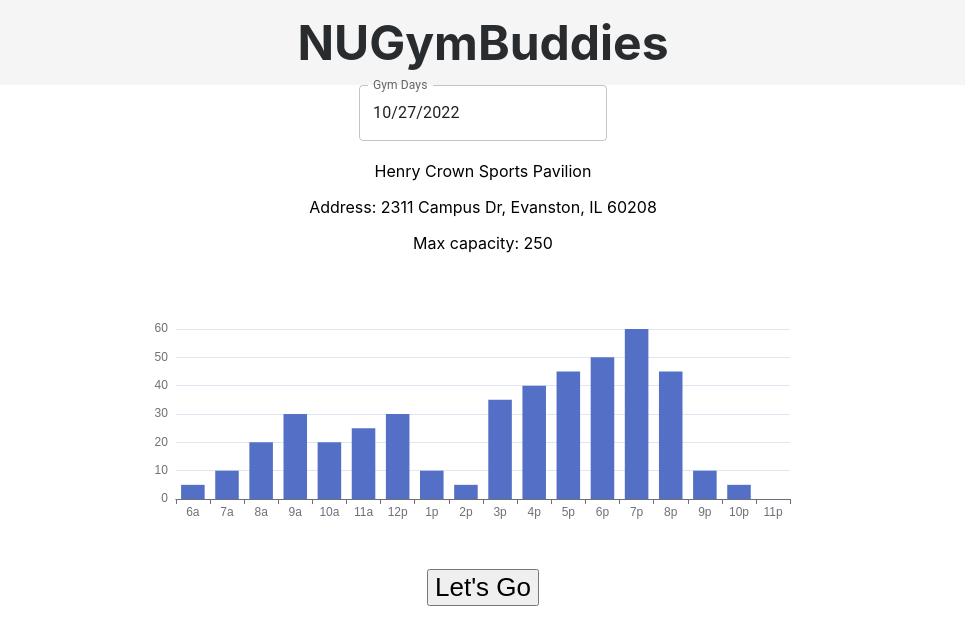
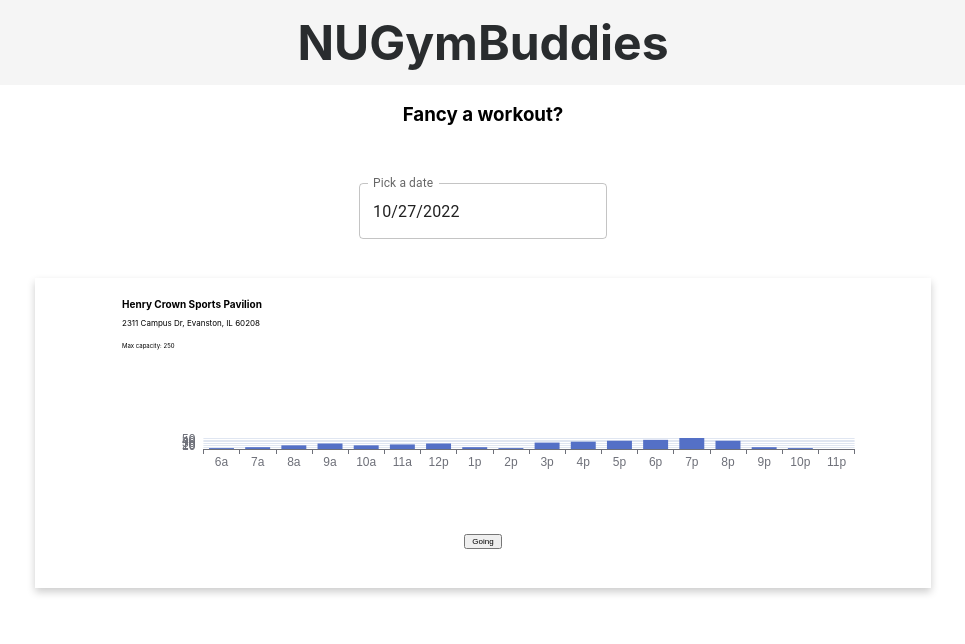
Before and after one commit to 397-f22/NUGymBuddies, a React (Vite) app: page / in a window 1280 px wide. Shown: the top 644 px of the page, without its empty margins (157-1122 px from the left). Built offline with nearby package versions, Linux system fonts and the light colour scheme.

Commit message:
styled the gym card

```diff
--- a/src/App.css
+++ b/src/App.css
@@ -49,3 +49,7 @@ button {
   align-items: center;
 
 }
+
+.date-picker {
+  padding: 3%;
+}
--- a/src/App.jsx
+++ b/src/App.jsx
@@ -35,7 +35,12 @@ const App = () => {
     <div className="App">
       <div className="App-nav">
         <NavBar />
+        <div className="text">
+          <h3>Fancy a workout?</h3>
+        </div>
+        <div className="date-picker">
         <Datepicker/>
+        </div>
         <div className='card-container'>
         <GymCard name={gyms.name} location={gyms.location} popular_times={gyms.popular_times} max_cap={gyms.max_cap}/>
 
--- a/src/components/Chart.jsx
+++ b/src/components/Chart.jsx
@@ -11,22 +11,26 @@ const Chart = ()=>{
 
 
     const option = {
+
         xAxis: {
           type: 'category',
           data: x_data
         },
         yAxis: {
-          type: 'value'
+          type: 'value',
         },
         series: [
           {
             data: y_data,
-            type: 'bar'
+            type: 'bar',
           }
-        ]
+        ],
       };
 
-      return <ReactECharts option={option} />;
+      return <ReactECharts option={option} style={{
+        height: '11.9vh',
+        width: '100%',
+        padding: "3%",}}/>;
 
 
 }
--- a/src/components/Datepicker.jsx
+++ b/src/components/Datepicker.jsx
@@ -11,7 +11,7 @@ export default function ResponsiveDatePickers() {
   return (
     <LocalizationProvider dateAdapter={AdapterDayjs}>
       <MobileDatePicker
-        label="Gym Days"
+        label="Pick a date"
         value={value}
         onChange={(newValue) => {
           setValue(newValue);
--- a/src/components/GymCard.css
+++ b/src/components/GymCard.css
@@ -1,8 +1,24 @@
 .chart-wrapper{
-    width:30%;
-    height:auto
+    height: 110%;
 }
 
 .card-wrapper{
-    width:60vw
+    width:60vw;
+    /* Add shadows to create the "card" effect */
+    box-shadow: 0 4px 8px 0 rgba(0,0,0,0.2);
+    transition: 0.3s;
+    padding-left: 5%;
+    padding-right: 5%;
 }
+
+.card-info {
+    display: flex;
+    flex-direction: column;
+    align-items: flex-start;
+    padding-left: 3%;
+    padding-right: 3%;
+}
+
+Button {
+    margin: 5%;
+}
--- a/src/components/GymCard.jsx
+++ b/src/components/GymCard.jsx
@@ -7,20 +7,21 @@ const GymCard = ({name,location,popular_times,max_cap}) => {
     <div className='card-wrapper'>
     <Card style={{  }}>
       <Card.Img variant="top" />
-      <Card.Body>
-        <Card.Title>{name}</Card.Title>
-        <Card.Text>
-          Address: {location}
+      <Card.Body style={{fontSize: 10}}>
+        <div className="card-info">
+        <Card.Title style={{fontWeight: "bolder"}}>{name}</Card.Title>
+        <Card.Text style={{fontSize: 8}}>
+          {location}
         </Card.Text>
-
-        <Card.Text>
+        <Card.Text style={{fontSize: 6}}>
           Max capacity: {max_cap}
         </Card.Text>
+        </div>
         {/* <div className='chart-wrapper'> */}
         <Chart></Chart>
 
         {/* </div> */}
-        <Button variant="primary">Let's Go</Button>
+        <Button style={{fontSize: 8}} variant="primary">Going</Button>
       </Card.Body>
     </Card>
 
```
